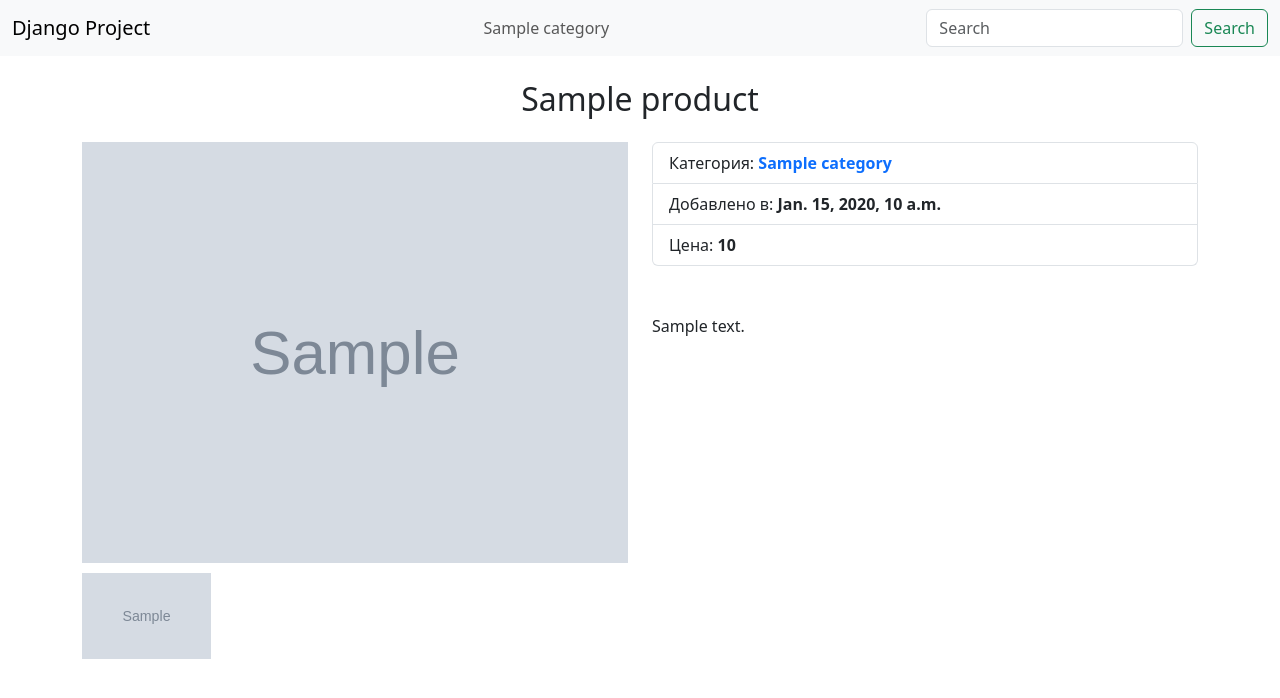
After one commit to IldarSaygafarov2/django-deploy-project, a Django app: template core/templates/main/product_detail.html in a window 1280 px wide. The commit adds this page. Shown: the top 698 px of the page. Run offline with Django 5.2, Linux system fonts and the light colour scheme; the template is opened without the code that fills it: most values are stand-ins (such as "Sample title", 1, 10 or a date in 2020); grey boxes marked "Sample" are stand-in pictures.

Commit message:
finished presentational model of project for deploy

```diff
--- a/core/apps/categories/models.py
+++ b/core/apps/categories/models.py
@@ -1,4 +1,5 @@
 from django.db import models
+from django.urls import reverse
 
 from core.apps.common.models import BaseModel
 
@@ -7,7 +8,10 @@ class Category(BaseModel):
     name = models.CharField(verbose_name="Название", unique=True)
 
     def __str__(self) -> str:
-        return self.name
+        return str(self.name)
+
+    def get_absolute_url(self):
+        return reverse('category_products_page', kwargs={'category_id': self.pk})
 
     class Meta:
         verbose_name = "Категория"
--- /dev/null
+++ b/core/apps/main/static/css/main.css
@@ -0,0 +1,64 @@
+
+
+    .swiper {
+      width: 100%;
+      height: 100%;
+    }
+
+    .swiper-slide {
+      text-align: center;
+      font-size: 18px;
+      background: #fff;
+      display: flex;
+      justify-content: center;
+      align-items: center;
+    }
+
+    .swiper-slide img {
+      display: block;
+      width: 100%;
+      height: 100%;
+      object-fit: cover;
+    }
+
+
+
+    .swiper {
+      width: 100%;
+      height: 300px;
+      margin-left: auto;
+      margin-right: auto;
+    }
+
+    .swiper-slide {
+      background-size: cover;
+      background-position: center;
+    }
+
+    .mySwiper2 {
+      height: 80%;
+      width: 100%;
+    }
+
+    .mySwiper {
+      height: 20%;
+      box-sizing: border-box;
+      padding: 10px 0;
+    }
+
+    .mySwiper .swiper-slide {
+      width: 25%;
+      height: 100%;
+      opacity: 0.4;
+    }
+
+    .mySwiper .swiper-slide-thumb-active {
+      opacity: 1;
+    }
+
+    .swiper-slide img {
+      display: block;
+      width: 100%;
+      height: 100%;
+      object-fit: cover;
+    }
--- /dev/null
+++ b/core/apps/main/static/js/main.js
@@ -0,0 +1,17 @@
+console.log('working')
+    var swiper = new Swiper(".mySwiper", {
+      spaceBetween: 10,
+      slidesPerView: 4,
+      freeMode: true,
+      watchSlidesProgress: true,
+    });
+    var swiper2 = new Swiper(".mySwiper2", {
+      spaceBetween: 10,
+      navigation: {
+        nextEl: ".swiper-button-next",
+        prevEl: ".swiper-button-prev",
+      },
+      thumbs: {
+        swiper: swiper,
+      },
+    });
--- a/core/apps/main/urls.py
+++ b/core/apps/main/urls.py
@@ -4,4 +4,6 @@ from . import views
 
 urlpatterns = [
     path("", views.show_home_page, name="home_page"),
+    path('categories/<int:category_id>/', views.show_category_products_page, name='category_products_page'),
+    path('products/<int:product_id>/', views.show_product_detail_page, name='product_detail_page')
 ]
--- a/core/project/settings/base.py
+++ b/core/project/settings/base.py
@@ -46,6 +46,7 @@ TEMPLATES = [
                 "django.template.context_processors.request",
                 "django.contrib.auth.context_processors.auth",
                 "django.contrib.messages.context_processors.messages",
+                "core.apps.main.contexts.categories.get_all_categories"
             ],
         },
     },
@@ -88,7 +89,7 @@ USE_TZ = True
 
 STATIC_URL = "static/"
 STATIC_ROOT = BASE_DIR / "staticfiles"
-STATICFILES_DIRS = [BASE_DIR / "static"]
+STATICFILES_DIRS = [BASE_DIR / "core/apps/main/static"]
 
 MEDIA_URL = "media/"
 MEDIA_ROOT = BASE_DIR / "media"
--- a/core/templates/base.html
+++ b/core/templates/base.html
@@ -1,3 +1,5 @@
+{% load static %}
+
 <!DOCTYPE html>
 <html lang="en">
 
@@ -11,10 +13,15 @@
 
     <link href="https://cdn.jsdelivr.net/npm/bootstrap@5.3.6/dist/css/bootstrap.min.css" rel="stylesheet"
           integrity="sha384-4Q6Gf2aSP4eDXB8Miphtr37CMZZQ5oXLH2yaXMJ2w8e2ZtHTl7GptT4jmndRuHDT" crossorigin="anonymous">
-
+    <link
+            rel="stylesheet"
+            href="https://cdn.jsdelivr.net/npm/swiper@11/swiper-bundle.min.css"
+    />
+    <link rel="stylesheet" href="{% static 'css/main.css' %}">
 </head>
 
 <body>
+{% include 'components/_header.html' %}
 {% block content %}
 
 {% endblock %}
@@ -22,6 +29,8 @@
 <script src="https://cdn.jsdelivr.net/npm/bootstrap@5.3.6/dist/js/bootstrap.bundle.min.js"
         integrity="sha384-j1CDi7MgGQ12Z7Qab0qlWQ/Qqz24Gc6BM0thvEMVjHnfYGF0rmFCozFSxQBxwHKO"
         crossorigin="anonymous"></script>
+<script src="https://cdn.jsdelivr.net/npm/swiper@11/swiper-bundle.min.js"></script>
+<script src="{% static 'js/main.js' %}"></script>
 
 </body>
 
--- /dev/null
+++ b/core/templates/components/_header.html
@@ -0,0 +1,24 @@
+<nav class="navbar navbar-expand-lg bg-body-tertiary">
+    <div class="container-fluid">
+        <a class="navbar-brand" href="{% url 'home_page' %}">Django Project</a>
+        <button class="navbar-toggler" type="button" data-bs-toggle="collapse" data-bs-target="#navbarSupportedContent"
+                aria-controls="navbarSupportedContent" aria-expanded="false" aria-label="Toggle navigation">
+            <span class="navbar-toggler-icon"></span>
+        </button>
+        <div class="collapse navbar-collapse" id="navbarSupportedContent">
+            <ul class="navbar-nav ms-auto me-auto mb-2 mb-lg-0">
+
+                {% for category in categories %}
+                <li class="nav-item">
+                    <a class="nav-link" href="{{ category.get_absolute_url }}">{{ category.name }}</a>
+                </li>
+                {% endfor %}
+
+            </ul>
+            <form class="d-flex" role="search">
+                <input class="form-control me-2" type="search" placeholder="Search" aria-label="Search"/>
+                <button class="btn btn-outline-success" type="submit">Search</button>
+            </form>
+        </div>
+    </div>
+</nav>
--- /dev/null
+++ b/core/templates/components/_product_slider.html
@@ -0,0 +1,22 @@
+<div style="--swiper-navigation-color: #fff; --swiper-pagination-color: #fff" class="swiper mySwiper2">
+    <div class="swiper-wrapper">
+        {% for product_image in product.images.all %}
+        <div class="swiper-slide">
+            <img src="{{ product_image.image.url }}"/>
+        </div>
+        {% endfor %}
+
+    </div>
+    <div class="swiper-button-next"></div>
+    <div class="swiper-button-prev"></div>
+</div>
+<div thumbsSlider="" class="swiper mySwiper">
+    <div class="swiper-wrapper">
+        {% for product_image in product.images.all %}
+        <div class="swiper-slide">
+            <img src="{{ product_image.image.url }}"/>
+        </div>
+        {% endfor %}
+
+    </div>
+</div>
--- /dev/null
+++ b/core/templates/main/product_detail.html
@@ -0,0 +1,34 @@
+{% extends 'base.html' %}
+
+{% block title %}
+Продукт: {{ product.name }}
+{% endblock %}
+
+{% block content %}
+<div class="container">
+  <h2 class="text-center my-4">{{ product.name }}</h2>
+
+  <div class="row">
+    <div class="col-6">
+      {% include 'components/_product_slider.html' %}
+    </div>
+    <div class="col-6">
+      <ul class="list-group">
+        <li class="list-group-item">
+            <span>Категория:</span>
+            <a class="text-decoration-none" href="{{ product.category.get_absolute_url }}"><b>{{ product.category.name }}</b></a>
+        </li>
+        <li class="list-group-item">
+            <span>Добавлено в:</span>
+            <b>{{ product.created_at }}</b>
+        </li>
+        <li class="list-group-item">
+            <span>Цена:</span>
+            <b>{{ product.price }}</b>
+        </li>
+    </ul>
+      <p class="mt-5">{{ product.description }}</p>
+    </div>
+  </div>
+</div>
+{% endblock %}
```
Also changed, not shown: core/apps/main/contexts/categories.py (added, +7 -0 lines), core/apps/main/templatetags/main_tags.py (deleted, +0 -10 lines), core/apps/main/views.py (+29 -2 lines), core/apps/products/models.py (+13 -4 lines), core/templates/components/_product_card.html (added, +26 -0 lines), core/templates/main/categories.html (added, +25 -0 lines), core/templates/main/index.html (+10 -3 lines), core/apps/main/contexts/__init__.py (added), 1 other file.
